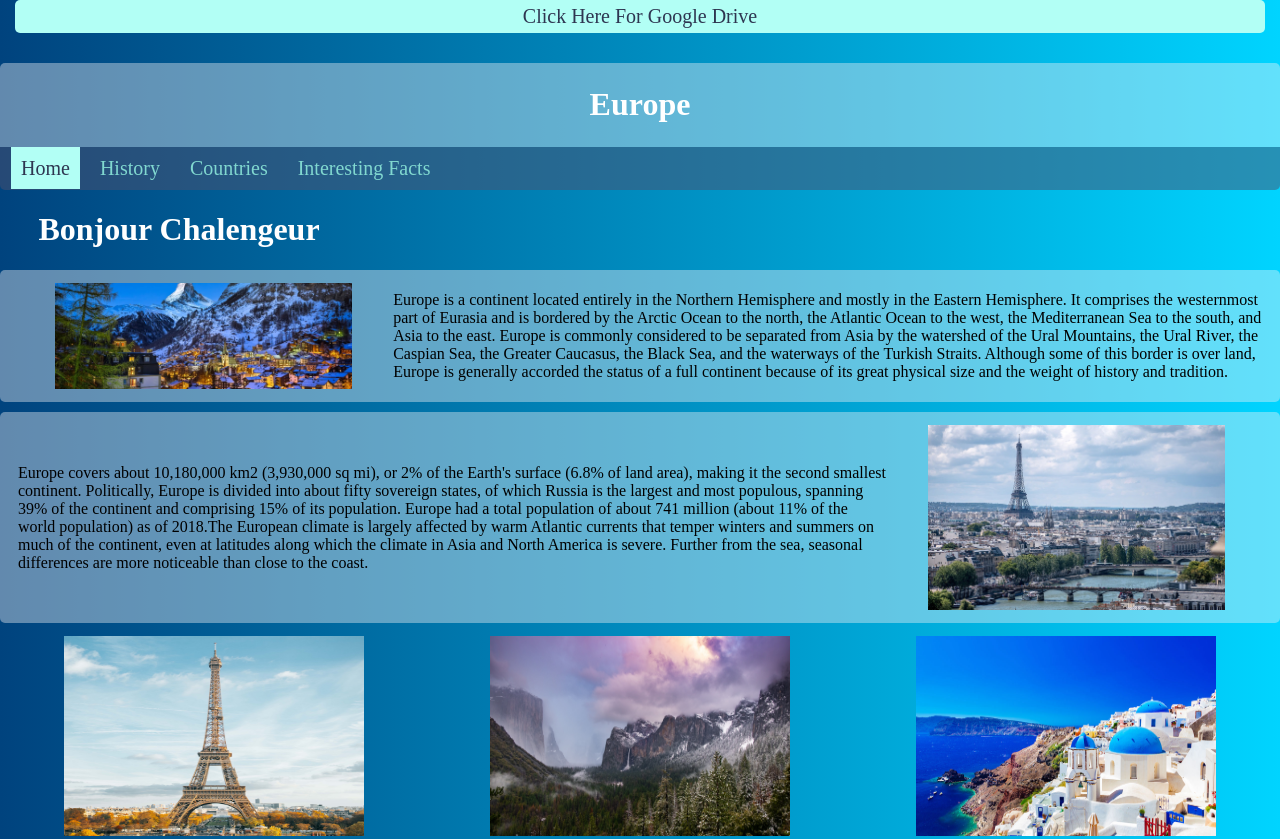
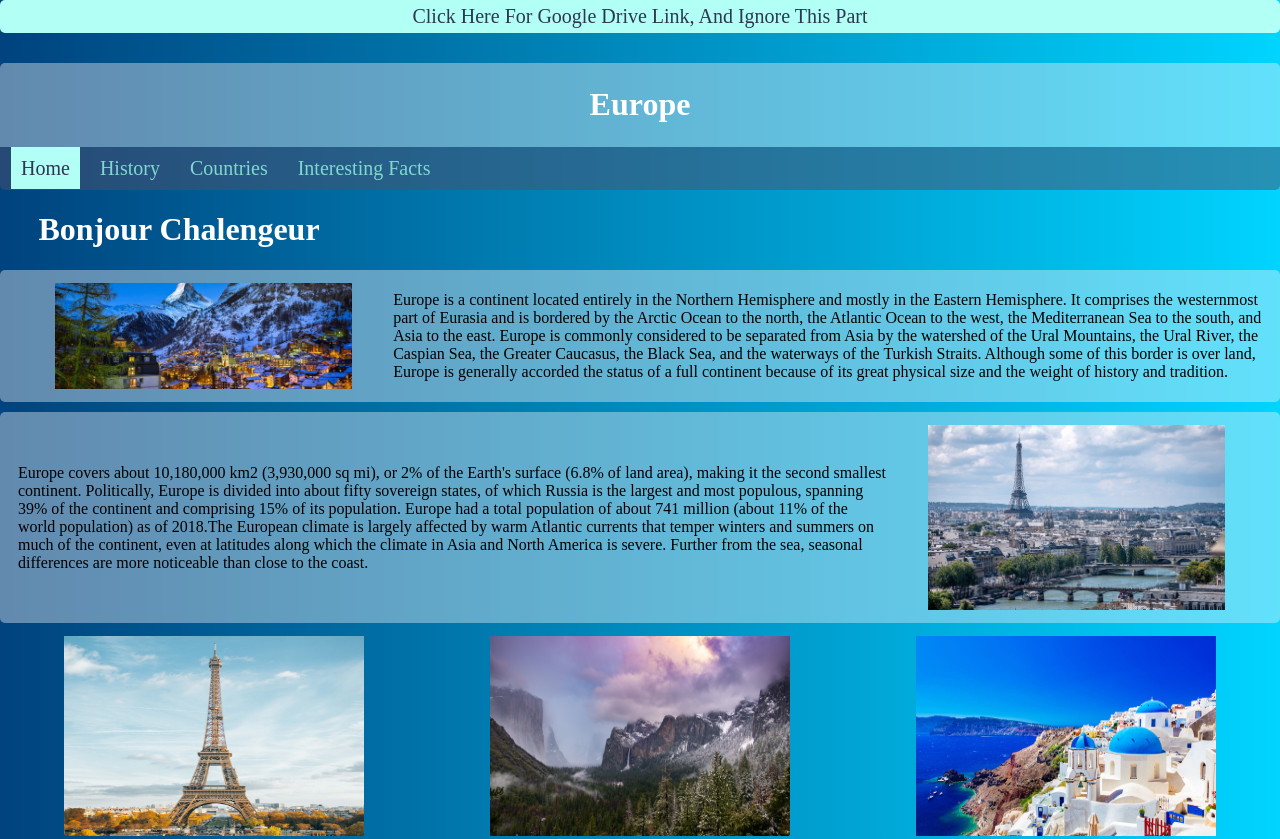
Before and after one commit to Dhruv1611/Crack-The-Code, a plain HTML site: page index.html in a window 1280 px wide. Drawn offline with Linux system fonts and the light colour scheme.

Commit message:
Update index.html

```diff
--- a/index.html
+++ b/index.html
@@ -59,7 +59,7 @@ document.onkeydown = function(e) {
 <link rel="stylesheet" href="Css/stylesheet.css">
 </head>
 <body oncontextmenu="return false;">
- <a href="https://drive.google.com/drive/folders/1ylTGit7hhy-ECXFkL0UAyL4t54Y6At_T?usp=sharing" target="_blank" style="font-size:20px; text-decoration:none;margin:0px 15px 30px;padding:5px; text-align: center;font-style: italic,bold; ">Click Here For Google Drive </a>
+ <a href="https://drive.google.com/drive/folders/1ylTGit7hhy-ECXFkL0UAyL4t54Y6At_T?usp=sharing" target="_blank" style="font-size:20px; text-decoration:none;margin:0px 0px 30px;padding:5px; text-align: center;font-style: italic,bold; ">Click Here For Google Drive Link, And Ignore This Part </a>
 <div class="header">
 <h1>Europe</h1>
 </div>
```
